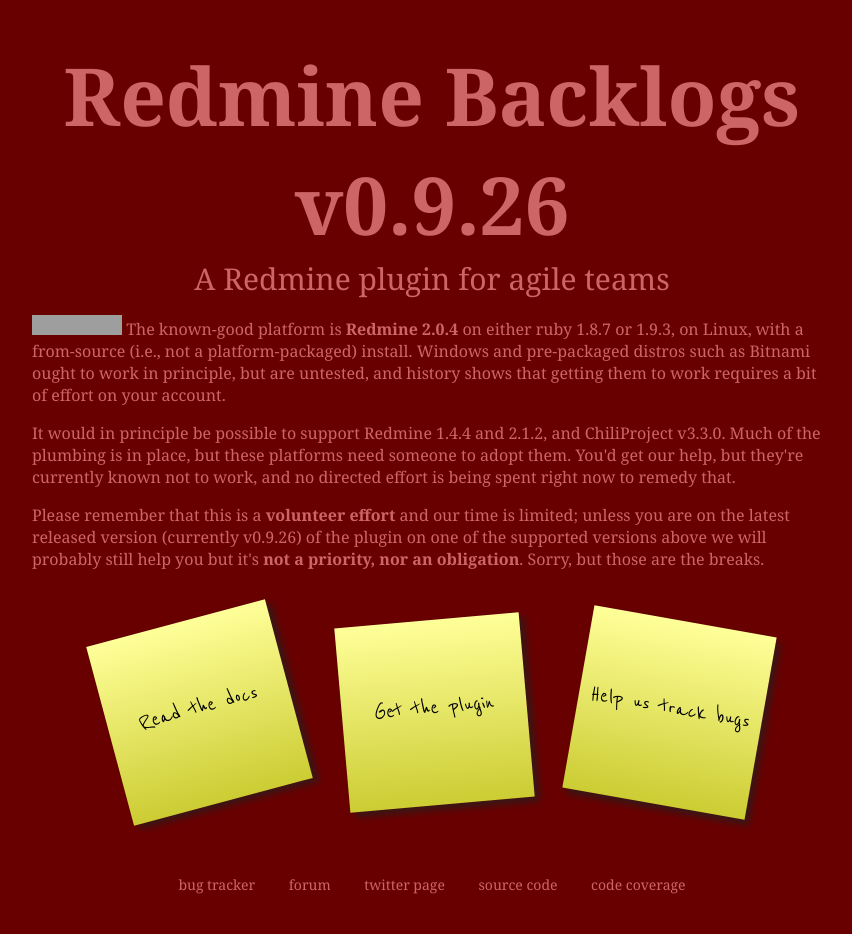
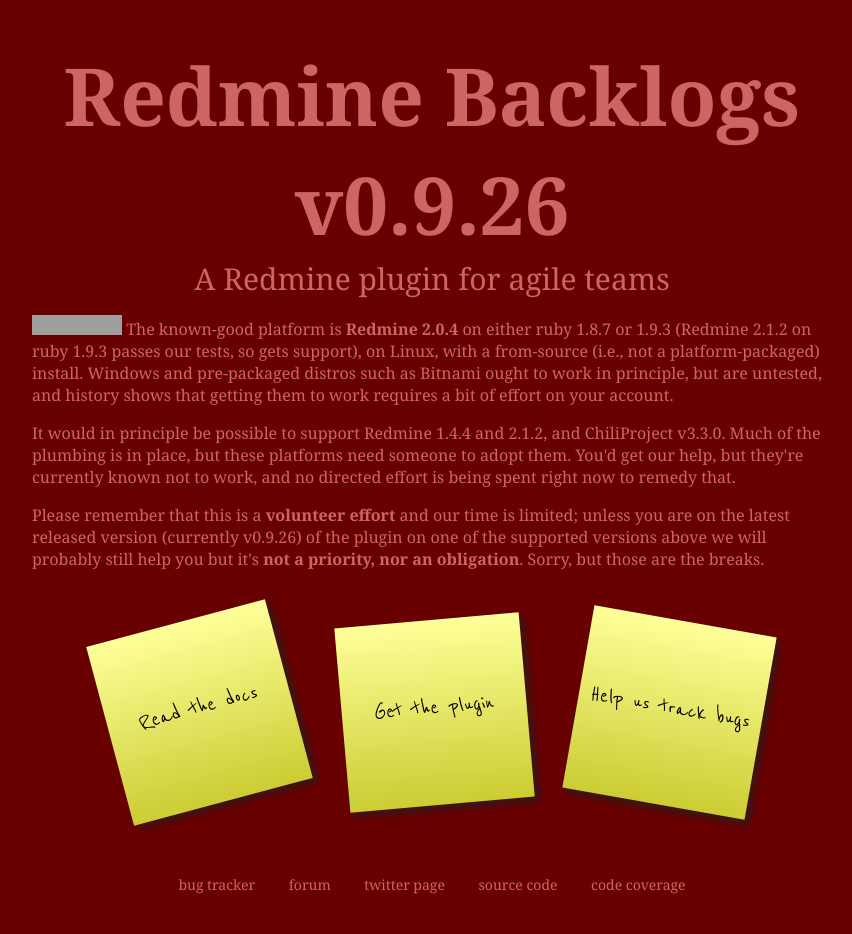
Before and after one commit to backlogs/www, a Jekyll site: the page built from index.html, in a window 1280 px wide. Shown: the whole page, without its empty margins (208-1060 px from the left). Built offline with Jekyll 4.4.1, drawn with Linux system fonts in a browser that asks for light colours; grey boxes are pictures that could not be loaded.

Commit message:
2.1.2 passes tests.

```diff
--- a/index.html
+++ b/index.html
@@ -129,7 +129,11 @@ title: Home
   <div id="content">
     <h2 id="title">Redmine Backlogs {% include version.html %}</h2>
     <div id="description">{{ site.description }}</div>
-    <p><a href="http://travis-ci.org/backlogs/redmine_backlogs"><img src="https://secure.travis-ci.org/backlogs/redmine_backlogs.png?branch=master"/></a> The known-good platform is <b>Redmine 2.0.4</b> on either ruby 1.8.7 or 1.9.3, on Linux, with a from-source (i.e., not a platform-packaged) install. Windows and pre-packaged distros such as Bitnami ought to work in principle, but are untested, and history shows that getting them to work requires a bit of effort on your account.</p>
+    <p><a href="http://travis-ci.org/backlogs/redmine_backlogs"><img
+    src="https://secure.travis-ci.org/backlogs/redmine_backlogs.png?branch=master"/></a>
+    The known-good platform is <b>Redmine 2.0.4</b> on either ruby
+    1.8.7 or 1.9.3 (Redmine 2.1.2 on ruby 1.9.3 passes our tests, so gets
+    support), on Linux, with a from-source (i.e., not a platform-packaged) install. Windows and pre-packaged distros such as Bitnami ought to work in principle, but are untested, and history shows that getting them to work requires a bit of effort on your account.</p>
     <p>It would in principle be possible to support Redmine 1.4.4 and 2.1.2, and ChiliProject v3.3.0. Much of the plumbing is in place, but these platforms need
     someone to adopt them. You'd get our help, but they're currently known not to work, and no directed effort is being spent right now to remedy that.</p>
     <p>Please remember that this is a <b>volunteer effort</b> and our time is limited; unless you are on the latest released version (currently {% include version.html %}) of the plugin on one of the supported versions above we will probably still help you but it's <b>not a priority, nor an obligation</b>. Sorry, but those are the breaks.</p>
```
